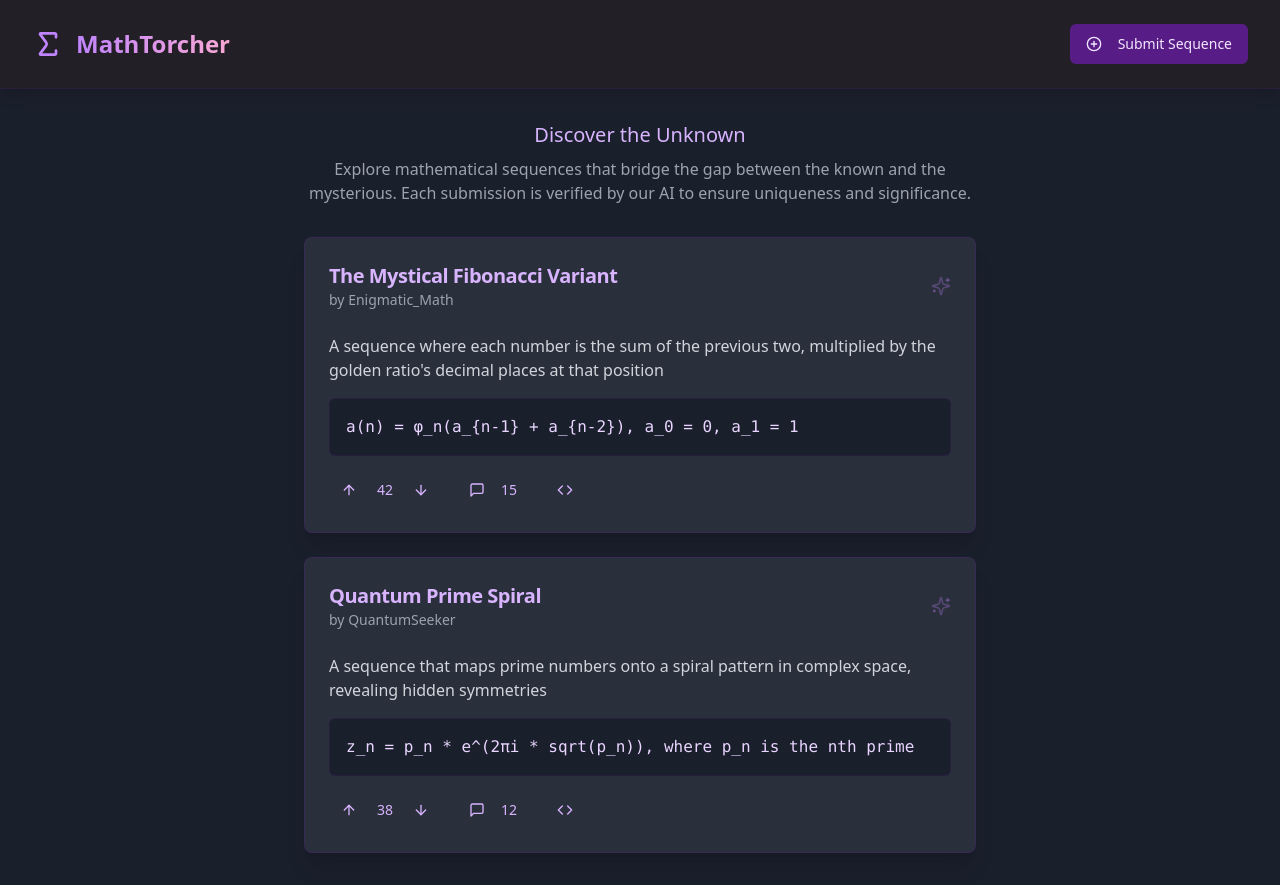
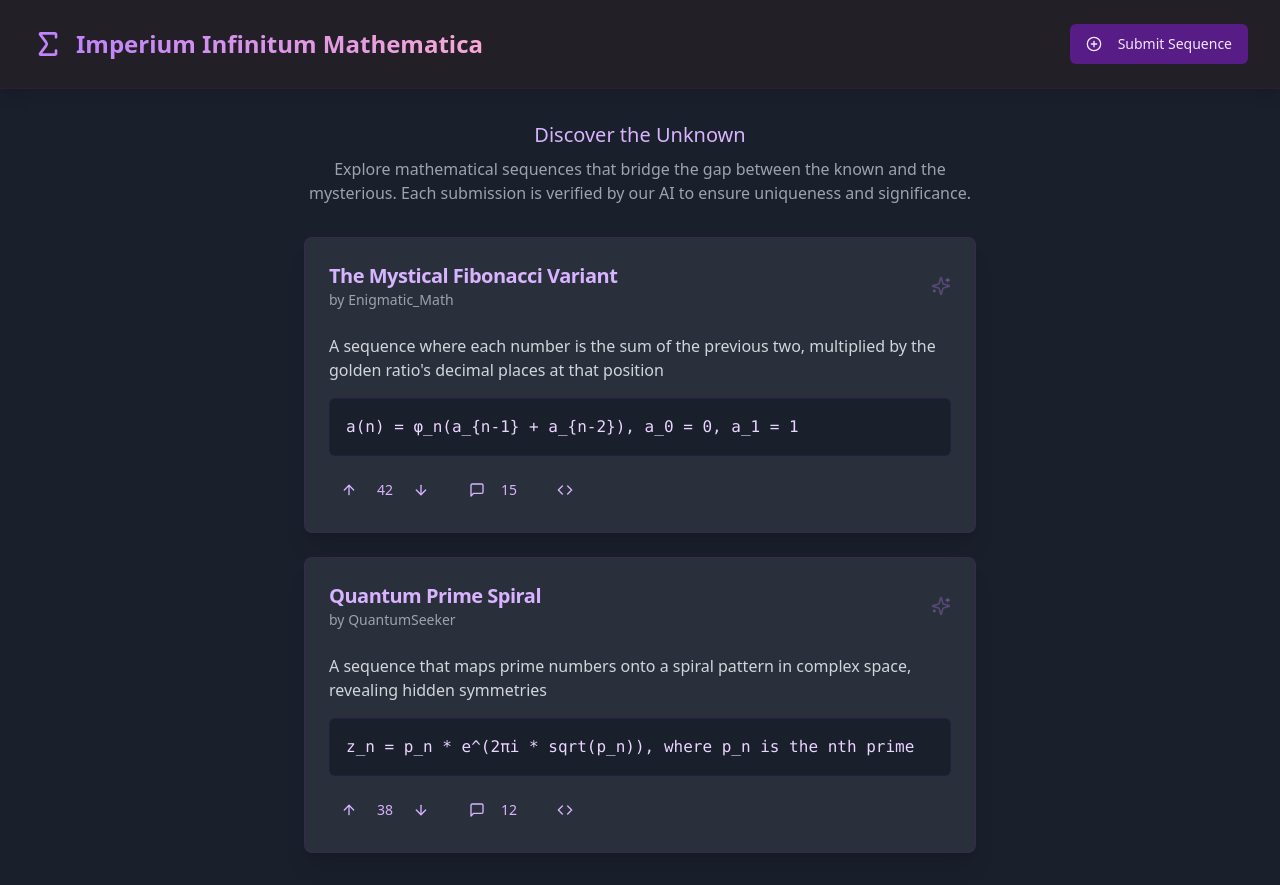
Before and after one commit to Master5401/infinitum-imperium-mathematica, a React (Vite) app: page / in a window 1280 px wide. Built offline with nearby package versions, Linux system fonts and the light colour scheme.

Commit message:
Rename project title
Update the project title to "Imperium Infinitum Mathematica".

```diff
--- a/src/pages/Index.tsx
+++ b/src/pages/Index.tsx
@@ -1,3 +1,4 @@
+
 import { Button } from "@/components/ui/button";
 import { SequenceCard } from "@/components/SequenceCard";
 import { SubmitSequence } from "@/components/SubmitSequence";
@@ -34,7 +35,7 @@ const Index = () => {
             <div className="flex items-center space-x-3">
               <Sigma className="h-8 w-8 text-purple-400" />
               <h1 className="text-2xl font-bold bg-gradient-to-r from-purple-400 to-pink-300 bg-clip-text text-transparent">
-                MathTorcher
+                Imperium Infinitum Mathematica
               </h1>
             </div>
             <Button
```
